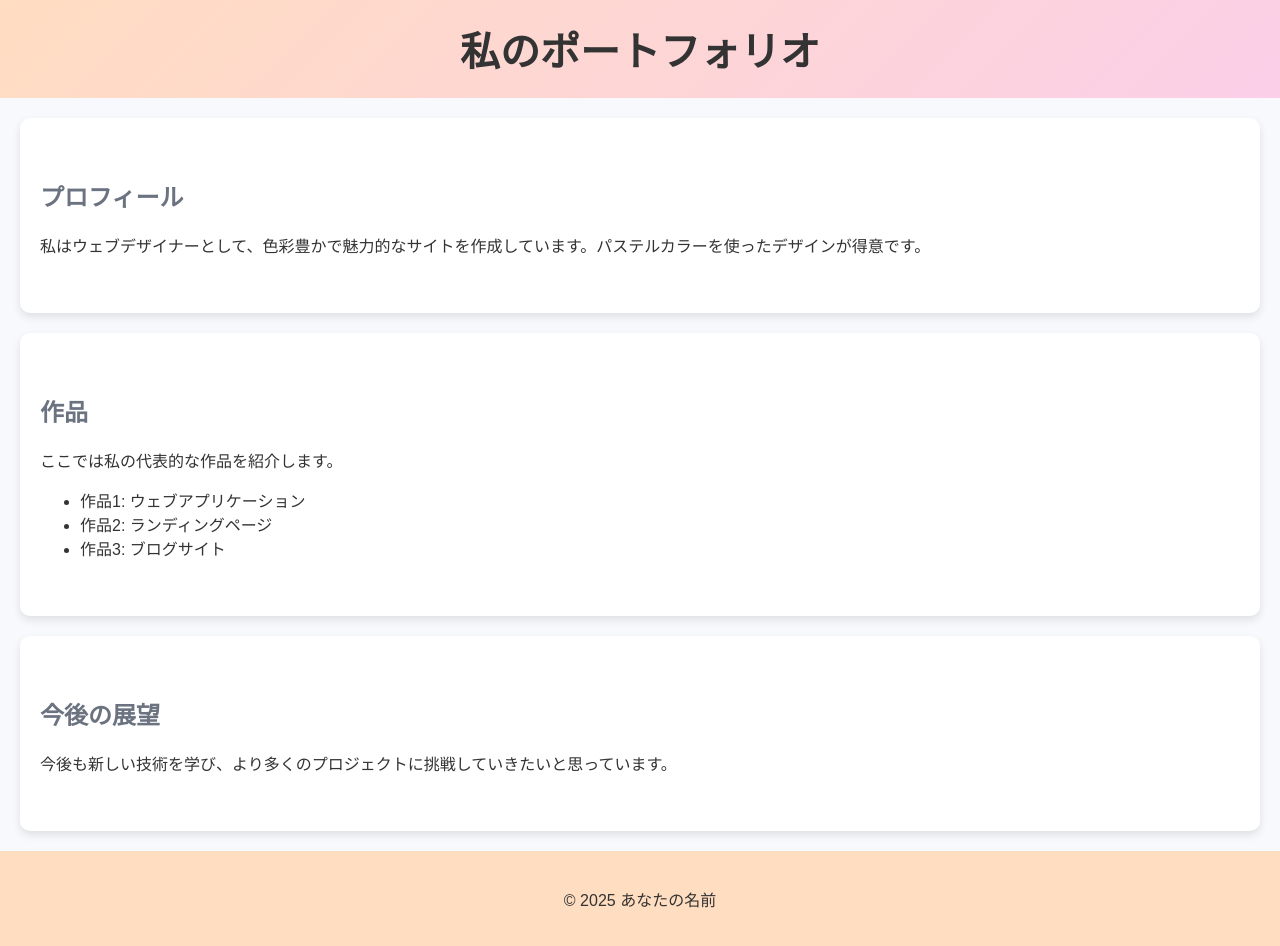
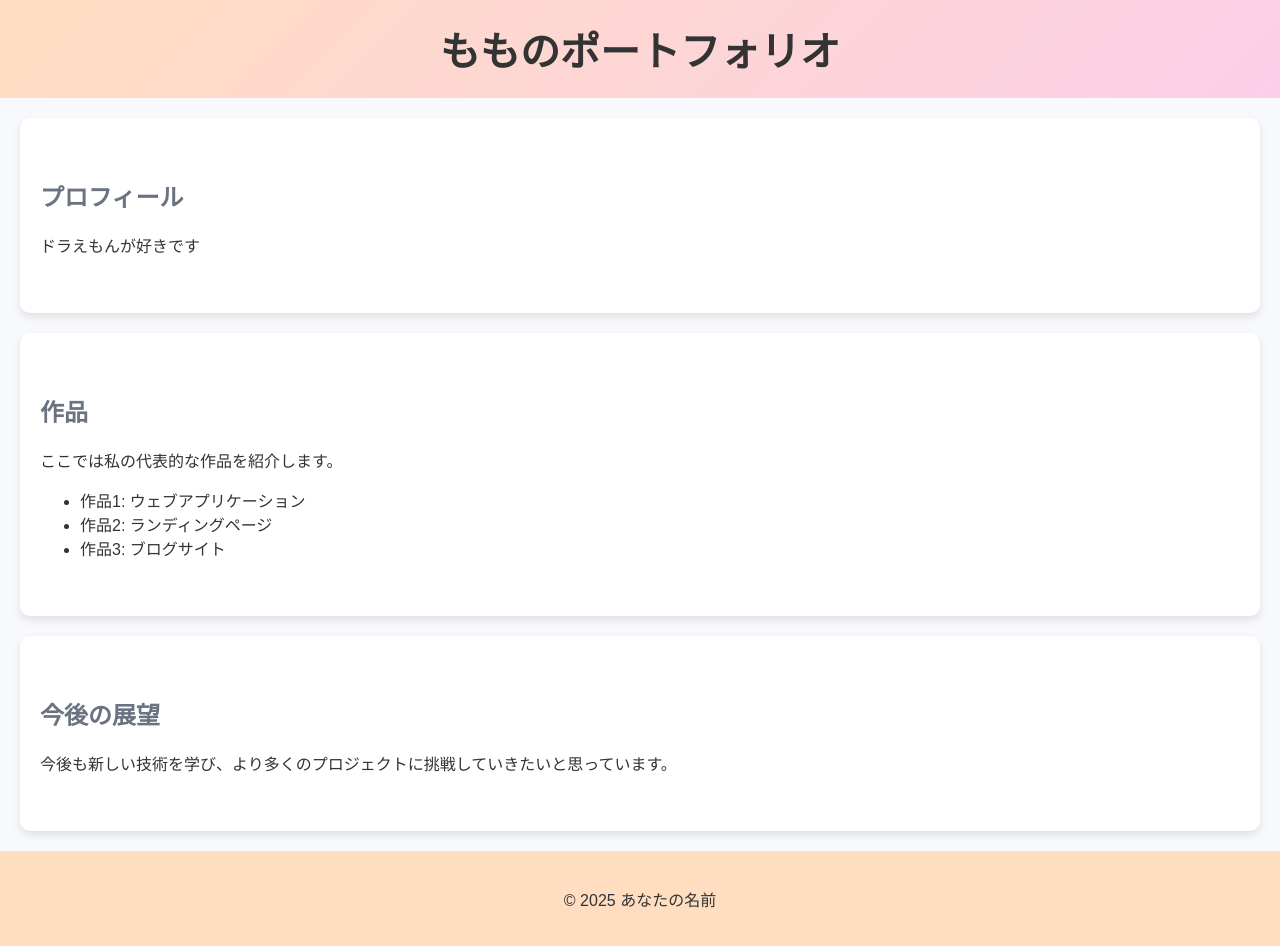
Before and after one commit to momo223073/momo223073.github.io, a plain HTML site: page index.html in a window 1280 px wide. Drawn offline with Linux system fonts and the light colour scheme.

Commit message:
Update index.html

```diff
--- a/index.html
+++ b/index.html
@@ -52,12 +52,12 @@
 <body>
 
 <header>
-    <h1>私のポートフォリオ</h1>
+    <h1>もものポートフォリオ</h1>
 </header>
 
 <section id="profile">
     <h2>プロフィール</h2>
-    <p>私はウェブデザイナーとして、色彩豊かで魅力的なサイトを作成しています。パステルカラーを使ったデザインが得意です。</p>
+    <p>ドラえもんが好きです</p>
 </section>
 
 <section id="works">
```
